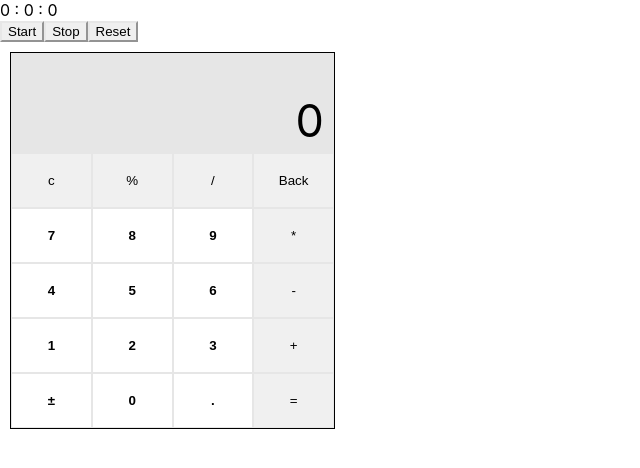
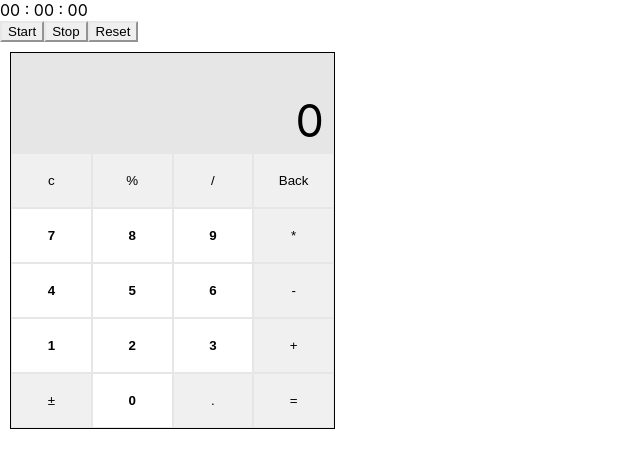
Before and after one commit to calebmiles020415/my-app, a React (Create React App) app: page / in a window 1280 px wide. Shown: the top 468 px of the page, without its empty margins (0-640 px from the left). Built offline with nearby package versions, Linux system fonts and the light colour scheme.

Commit message:
update 9-11-task

```diff
--- a/src/App.tsx
+++ b/src/App.tsx
@@ -1,5 +1,3 @@
-import React from 'react';
-import logo from './logo.svg';
 import './App.css';
 import { Calculator, Clock } from './Components'
 
--- a/src/Components/Calculator/Calculator.tsx
+++ b/src/Components/Calculator/Calculator.tsx
@@ -1,14 +1,14 @@
-import * as React from "react";
+import { useState, useEffect, FC } from "react";
 import CalculatorKey from "./CalculatorButton";
 import "./Calculator.css";
 
-const Calculator: React.FC = () => {
-    const [isButtonDisabled, setButtonDisabled] = React.useState<boolean>(false);
-    const [isCalcFinished, setCalcFinished] = React.useState<boolean>(true);
-    const [prevDisplay, setPrevDisplay] = React.useState<string>("");
-    const [prevValue, setPrevValue] = React.useState<string>("");
-    const [nextValue, setNextValue] = React.useState<string>("0");
-    const [operator, setOperator] = React.useState<string>("");
+const Calculator: FC = () => {
+    const [isButtonDisabled, setButtonDisabled] = useState<boolean>(false);
+    const [isCalcFinished, setCalcFinished] = useState<boolean>(true);
+    const [prevDisplay, setPrevDisplay] = useState<string>("");
+    const [prevValue, setPrevValue] = useState<string>("");
+    const [nextValue, setNextValue] = useState<string>("0");
+    const [operator, setOperator] = useState<string>("");
 
     const CalculatorOperations = {
         "/": (firstValue: number, secondValue: number) => firstValue / secondValue,
@@ -100,6 +100,8 @@ const Calculator: React.FC = () => {
             case "Back":
                 backspace();
                 break;
+            default:
+                break;
         }
     };
 
@@ -116,30 +118,30 @@ const Calculator: React.FC = () => {
             </div>
             <div className="calculator-keypad">
                 {/* First Row */}
-                <CalculatorKey keyValue={"c"} className="calc-btn bg-black" onKeyClick={onKeyClick} />
-                <CalculatorKey keyValue={"%"} className="calc-btn bg-black" isDisable={isButtonDisabled} onKeyClick={onKeyClick} />
-                <CalculatorKey keyValue={"/"} className="calc-btn bg-black" isDisable={isButtonDisabled} onKeyClick={onKeyClick} />
-                <CalculatorKey keyValue={"Back"} className="calc-btn bg-black" onKeyClick={onKeyClick} />
+                <CalculatorKey keyValue={"c"} onKeyClick={onKeyClick} />
+                <CalculatorKey keyValue={"%"} isDisable={isButtonDisabled} onKeyClick={onKeyClick} />
+                <CalculatorKey keyValue={"/"} isDisable={isButtonDisabled} onKeyClick={onKeyClick} />
+                <CalculatorKey keyValue={"Back"} onKeyClick={onKeyClick} />
                 {/* Second Row */}
-                <CalculatorKey keyValue={7} className="calc-btn bg-white" onKeyClick={onKeyClick} />
-                <CalculatorKey keyValue={8} className="calc-btn bg-white" onKeyClick={onKeyClick} />
-                <CalculatorKey keyValue={9} className="calc-btn bg-white" onKeyClick={onKeyClick} />
-                <CalculatorKey keyValue={"*"} className="calc-btn bg-black" isDisable={isButtonDisabled} onKeyClick={onKeyClick} />
+                <CalculatorKey keyValue={7} onKeyClick={onKeyClick} />
+                <CalculatorKey keyValue={8} onKeyClick={onKeyClick} />
+                <CalculatorKey keyValue={9} onKeyClick={onKeyClick} />
+                <CalculatorKey keyValue={"*"} isDisable={isButtonDisabled} onKeyClick={onKeyClick} />
                 {/* Third Row */}
-                <CalculatorKey keyValue={4} className="calc-btn bg-white" onKeyClick={onKeyClick} />
-                <CalculatorKey keyValue={5} className="calc-btn bg-white" onKeyClick={onKeyClick} />
-                <CalculatorKey keyValue={6} className="calc-btn bg-white" onKeyClick={onKeyClick} />
-                <CalculatorKey keyValue={"-"} className="calc-btn bg-black" isDisable={isButtonDisabled} onKeyClick={onKeyClick} />
+                <CalculatorKey keyValue={4} onKeyClick={onKeyClick} />
+                <CalculatorKey keyValue={5} onKeyClick={onKeyClick} />
+                <CalculatorKey keyValue={6} onKeyClick={onKeyClick} />
+                <CalculatorKey keyValue={"-"} isDisable={isButtonDisabled} onKeyClick={onKeyClick} />
                 {/* Fourth Row */}
-                <CalculatorKey keyValue={1} className="calc-btn bg-white" onKeyClick={onKeyClick} />
-                <CalculatorKey keyValue={2} className="calc-btn bg-white" onKeyClick={onKeyClick} />
-                <CalculatorKey keyValue={3} className="calc-btn bg-white" onKeyClick={onKeyClick} />
-                <CalculatorKey keyValue={"+"} className="calc-btn bg-black" isDisable={isButtonDisabled} onKeyClick={onKeyClick} />
+                <CalculatorKey keyValue={1} onKeyClick={onKeyClick} />
+                <CalculatorKey keyValue={2} onKeyClick={onKeyClick} />
+                <CalculatorKey keyValue={3} onKeyClick={onKeyClick} />
+                <CalculatorKey keyValue={"+"} isDisable={isButtonDisabled} onKeyClick={onKeyClick} />
                 {/* Fifth Row */}
-                <CalculatorKey keyValue={"\xB1"} className="calc-btn bg-white" isDisable={isButtonDisabled} onKeyClick={onKeyClick} />
-                <CalculatorKey keyValue={0} className="key-zero calc-btn bg-white" onKeyClick={onKeyClick} />
-                <CalculatorKey keyValue={"."} className="key-dot calc-btn bg-white" isDisable={isButtonDisabled} onKeyClick={onKeyClick} />
-                <CalculatorKey keyValue={"="} className="calc-btn bg-black" isDisable={isButtonDisabled} onKeyClick={onKeyClick} />
+                <CalculatorKey keyValue={"\xB1"} isDisable={isButtonDisabled} onKeyClick={onKeyClick} />
+                <CalculatorKey keyValue={0} onKeyClick={onKeyClick} />
+                <CalculatorKey keyValue={"."} isDisable={isButtonDisabled} onKeyClick={onKeyClick} />
+                <CalculatorKey keyValue={"="} isDisable={isButtonDisabled} onKeyClick={onKeyClick} />
             </div>
         </div>
     );
--- a/src/Components/Calculator/CalculatorButton/CalculatorKey.tsx
+++ b/src/Components/Calculator/CalculatorButton/CalculatorKey.tsx
@@ -1,18 +1,18 @@
-import * as React from "react";
+import { FC } from 'react';
 import './CalculatorKey.css'
 
 interface Props {
     keyValue: number | string;
-    className: string;
     isDisable?: boolean;
     onKeyClick: (key: number | string) => void
 }
 
 const CalculatorKey: React.FC<Props> = (props) => {
+    const { keyValue, onKeyClick, isDisable } = props;
 
     return (
-        <button className={props.className} onClick={() => props.onKeyClick(props.keyValue)} disabled={props.isDisable}>
-            <span>{props.keyValue}</span>
+        <button className={`calc-btn ${typeof (keyValue) === 'number' ? 'bg-white' : 'bg-black'}`} onClick={() => onKeyClick(keyValue)} disabled={isDisable}>
+            {keyValue}
         </button>
     );
 }
--- a/src/Components/Calculator/index.tsx
+++ b/src/Components/Calculator/index.tsx
@@ -1,3 +1,2 @@
 import Calculator from "./Calculator";
-
 export { Calculator };
--- a/src/Components/Clock/Clock.tsx
+++ b/src/Components/Clock/Clock.tsx
@@ -1,11 +1,10 @@
-import * as React from "react";
+import { FC, useState, useEffect } from "react";
 
-const Clock: React.FC = () => {
+const Clock: FC = () => {
+    const [count, setCount] = useState<number>(0);
+    const [isRunning, setIsRunning] = useState<boolean>(false);
 
-    const [count, setCount] = React.useState<number>(0);
-    const [isRunning, setIsRunning] = React.useState<boolean>(false);
-
-    React.useEffect(() => {
+    useEffect(() => {
         if (isRunning) {
             const interval = setInterval(() => {
                 setCount(prevCount => prevCount + 1);
@@ -20,10 +19,22 @@ const Clock: React.FC = () => {
 
     const reset = () => setCount(0);
 
+    const showClock = () => {
+        const hour = Math.floor(count / 3600);
+        const min = Math.floor(count / 60) % 60;
+        const sec = count % 60;
+
+        return (
+            <div>
+                {`${hour.toString().padStart(2, '0')} : ${min.toString().padStart(2, '0')} : ${sec.toString().padStart(2, '0')}`}
+            </div>
+        );
+    }
+
     return (
         <div>
             <div>
-                {Math.floor(count / 3600)} : {Math.floor(count / 60) % 60} : {count % 60}
+                {showClock()}
             </div>
             <button onClick={start}>Start</button>
             <button onClick={stop}>Stop</button>
```
